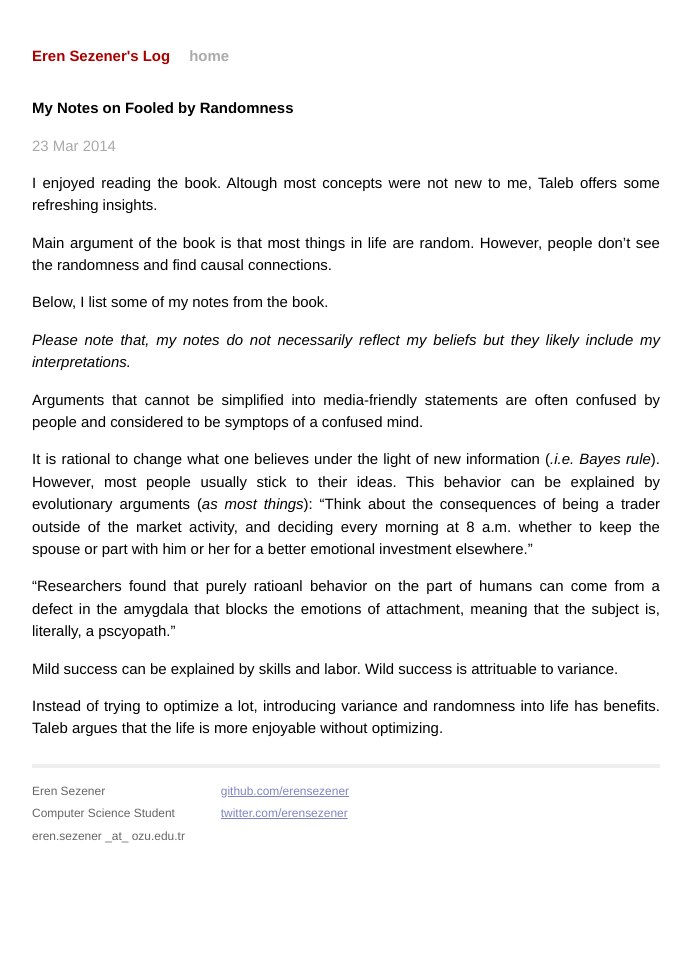
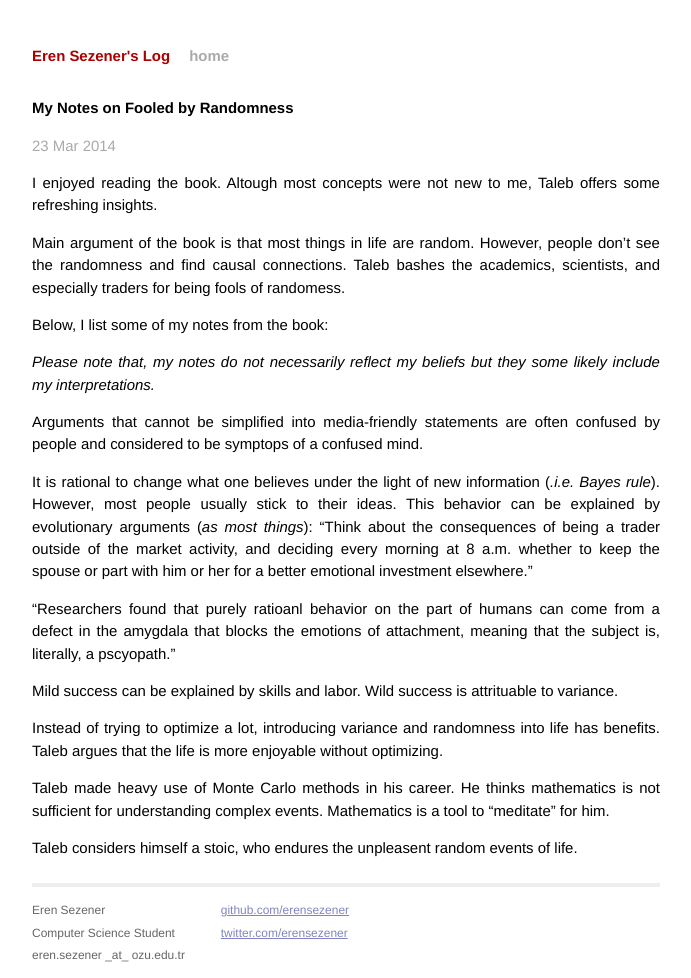
Before and after one commit to erensezener/academic_blog, a Jekyll site: the page built from _posts/2014-03-23-my-notes-on-fooled-by-randomness.markdown, in a window 1280 px wide. Shown: the whole page, without its empty margins (294-985 px from the left). Built offline with Jekyll 4.4.1, drawn with Linux system fonts in a browser that asks for light colours; Markdown is read by kramdown in place of the engine named in the settings; before the commit the page ends 945 px from its top, so only the background shows below that.

```diff
--- a/_posts/2014-03-23-my-notes-on-fooled-by-randomness.markdown
+++ b/_posts/2014-03-23-my-notes-on-fooled-by-randomness.markdown
@@ -8,10 +8,11 @@ categories: books
 I enjoyed reading the book. Altough most concepts were not new to me, Taleb offers some refreshing insights.
 
 Main argument of the book is that most things in life are random. However, people don't see the randomness and find causal connections.
+Taleb bashes the academics, scientists, and especially traders for being fools of randomess.
 
-Below, I list some of my notes from the book.
+Below, I list some of my notes from the book:
 
-*Please note that, my notes do not necessarily reflect my beliefs but they likely include my interpretations.*
+*Please note that, my notes do not necessarily reflect my beliefs but they some likely include my interpretations.*
 
 Arguments that cannot be simplified into media-friendly statements are often confused by people and considered to be symptops of a confused mind.
 
@@ -23,3 +24,7 @@ Mild success can be explained by skills and labor.
 Wild success is attrituable to variance.
 
 Instead of trying to optimize a lot, introducing variance and randomness into life has benefits. Taleb argues that the life is more enjoyable without optimizing.
+
+Taleb made heavy use of Monte Carlo methods in his career. He thinks mathematics is not sufficient for understanding complex events. Mathematics is a tool to "meditate" for him.
+
+Taleb considers himself a stoic, who endures the unpleasent random events of life.
```
Also changed, not shown: 4 other files.
